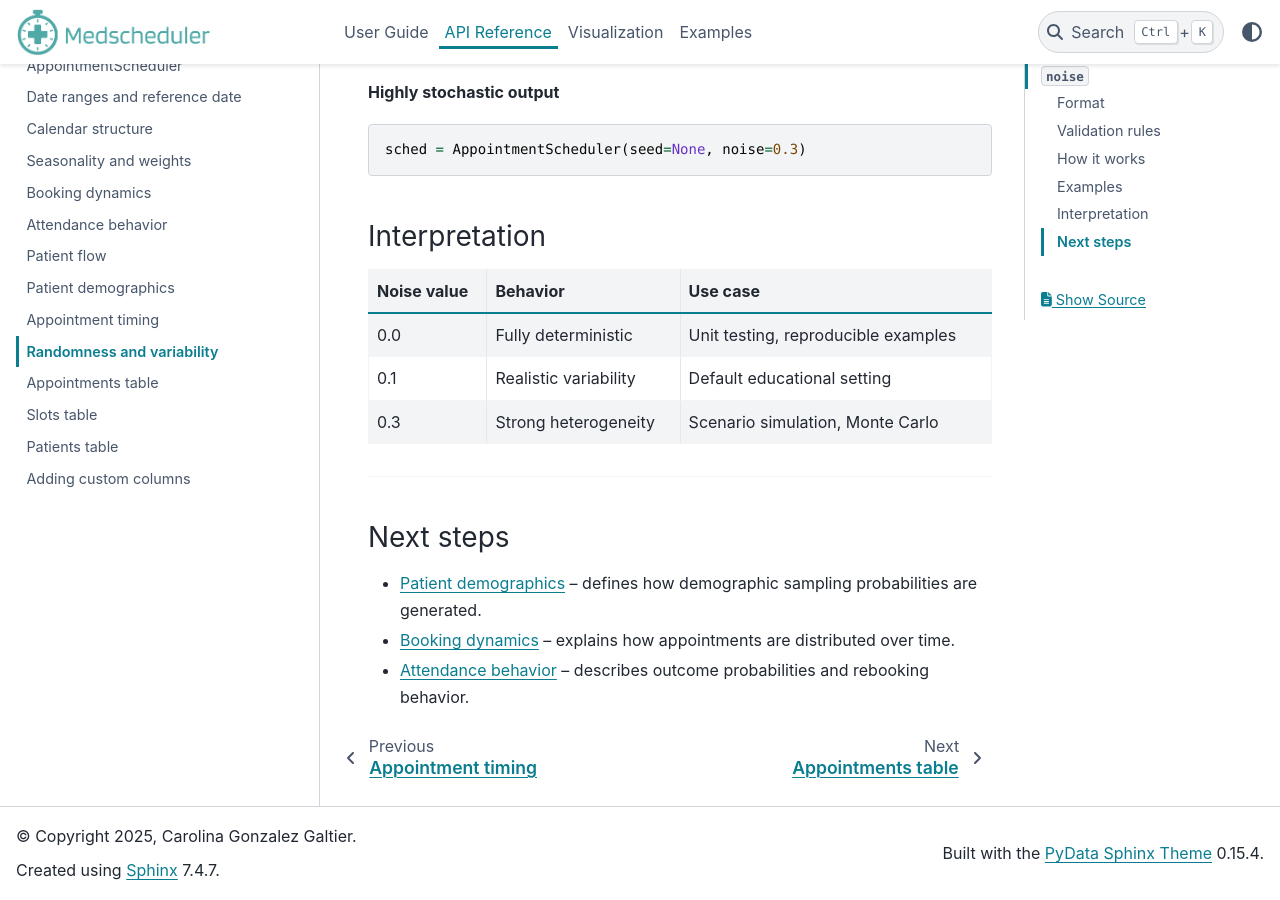
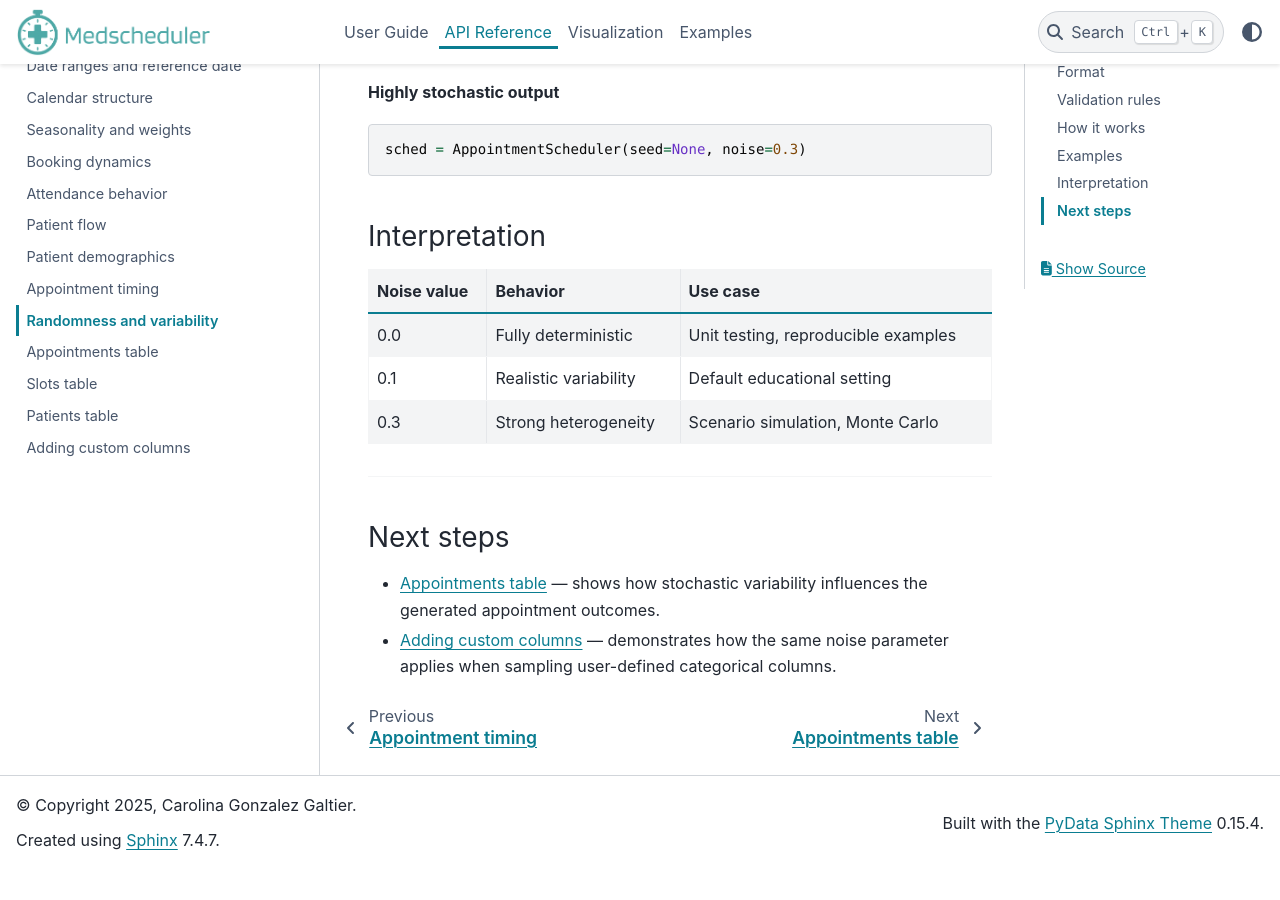
Before and after one commit to carogaltier/medscheduler, a Sphinx documentation site: the page built from docs/api-reference/randomness_and_noise.md, in a window 1280 px wide and 900 px high, scrolled down 2946 px. Built offline with Sphinx 7.4.7 and the PyData theme 0.15.4, drawn with Linux system fonts in a browser that asks for light colours; after the commit the page ends 3815 px from its top, so only the background shows below that.

Commit message:
Update randomness_and_noise.md

```diff
--- a/docs/api-reference/randomness_and_noise.md
+++ b/docs/api-reference/randomness_and_noise.md
@@ -106,6 +106,5 @@ sched = AppointmentScheduler(seed=None, noise=0.3)
 
 ### Next steps
 
-- {doc}`patient_demographics` – defines how demographic sampling probabilities are generated.
-- {doc}`booking_dynamics` – explains how appointments are distributed over time.
-- {doc}`attendance_behavior` – describes outcome probabilities and rebooking behavior.
+- {doc}`appointments_table` — shows how stochastic variability influences the generated appointment outcomes.
+- {doc}`custom_columns` — demonstrates how the same noise parameter applies when sampling user-defined categorical columns.
```
